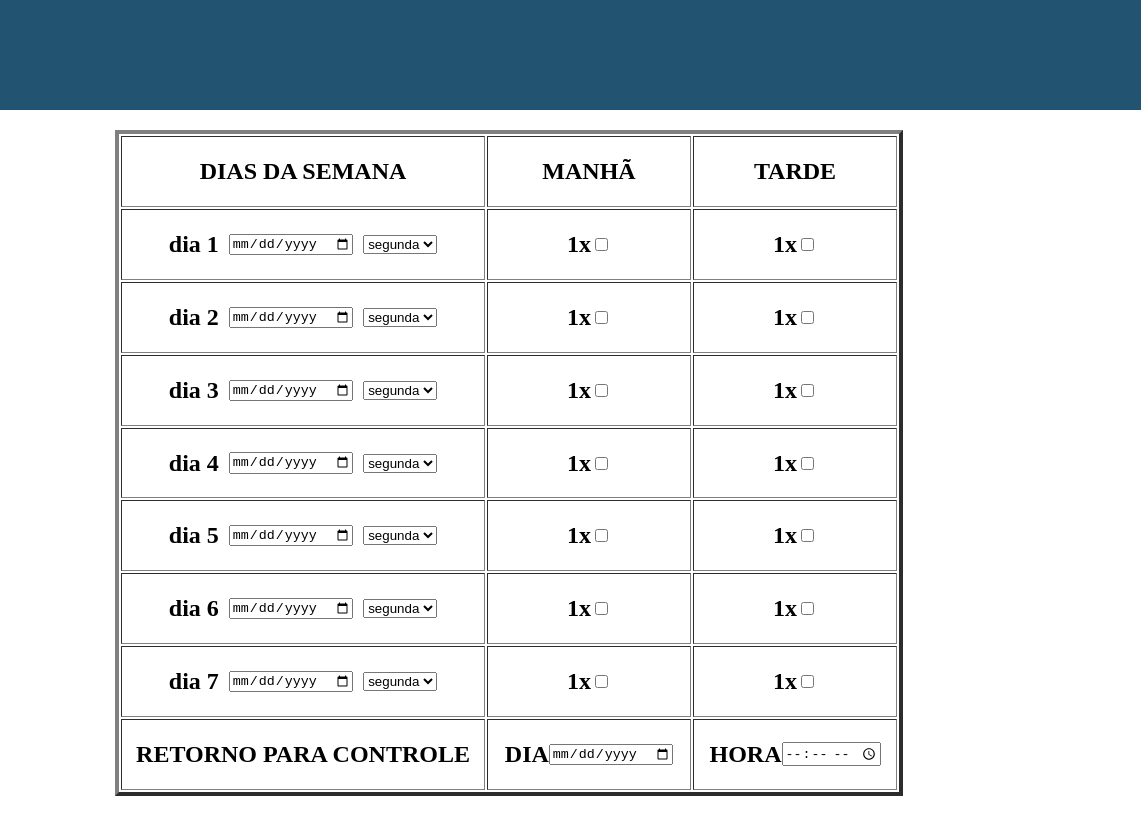
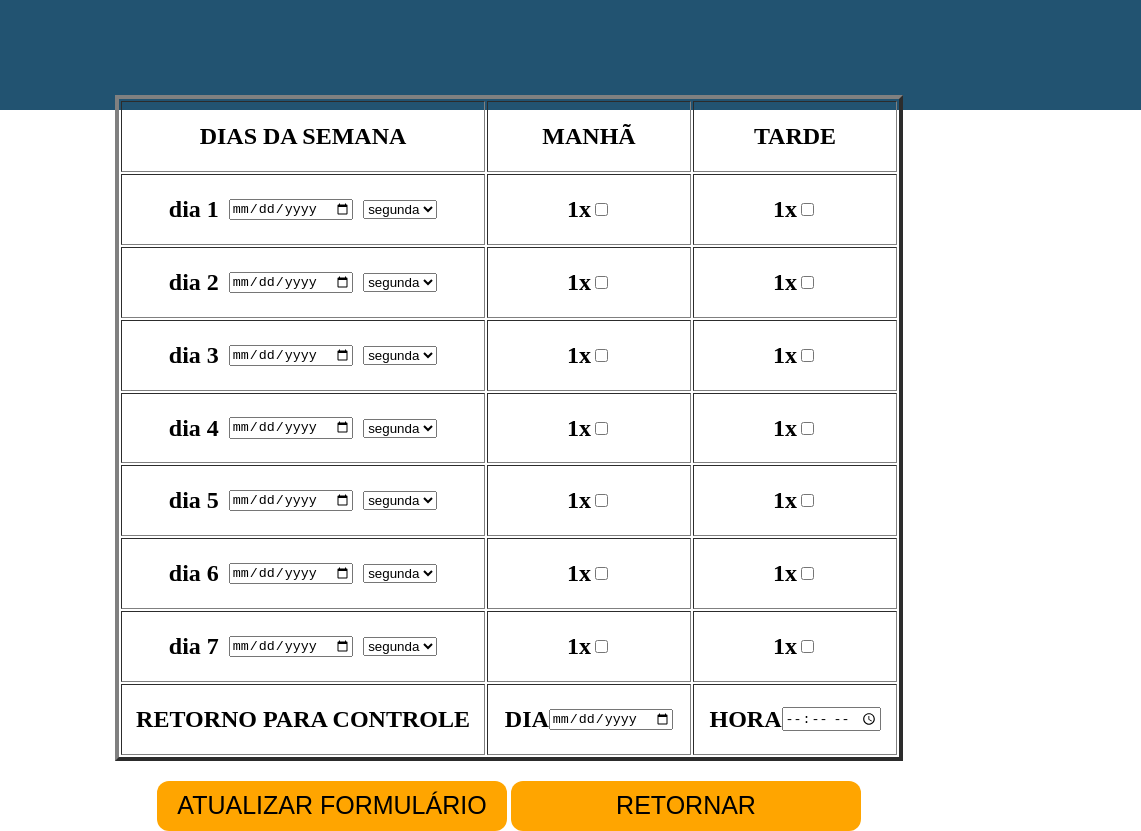
Before and after one commit to PedroTrindadeSuedam/projeto-pre-ic, a plain HTML site: page html/diarExp.html in a window 1280 px wide. Shown: the full height of the page, 139-1280 px from the left. Before the commit the page ends 800 px from the top, so only its background shows below. Drawn offline with Linux system fonts and the light colour scheme.

Commit message:
adição dos botões de retornar e atualizar formulário para a pagina do formulário

```diff
--- a/css/apar.css
+++ b/css/apar.css
@@ -62,6 +62,7 @@ main{
 
 .apar{
     border: solid 5px black;
+    border-radius: 24px;
     height: 500px;
     width: 500px;
     margin: 50px;
--- a/css/diarExp.css
+++ b/css/diarExp.css
@@ -23,9 +23,25 @@ form{
     height: 82vh;
     margin-left: 2.5%;
     margin-top: 20px;
+    flex-direction: column;
     display: flex;
     align-items: center;
     justify-content: center;
+}
+
+button{
+    margin-top: 20px;
+    font-size: 25px;
+    height: 50px;
+    width: 350px;
+    background-color: orange;
+    border: none;
+    border-radius: 12px;
+}
+
+a{
+    text-decoration: none;
+    color: black;
 }
 
 .line1{
--- a/html/diarExp.html
+++ b/html/diarExp.html
@@ -147,7 +147,15 @@
 
         </table>
 
+        <div class="bnt">
+            <button type="submit">ATUALIZAR FORMULÁRIO</button>
+            <button><a href="apar.html">RETORNAR</a></button>
+        </div>
+
+
     </form>
+
+
 
 </body>
 </html>
```
